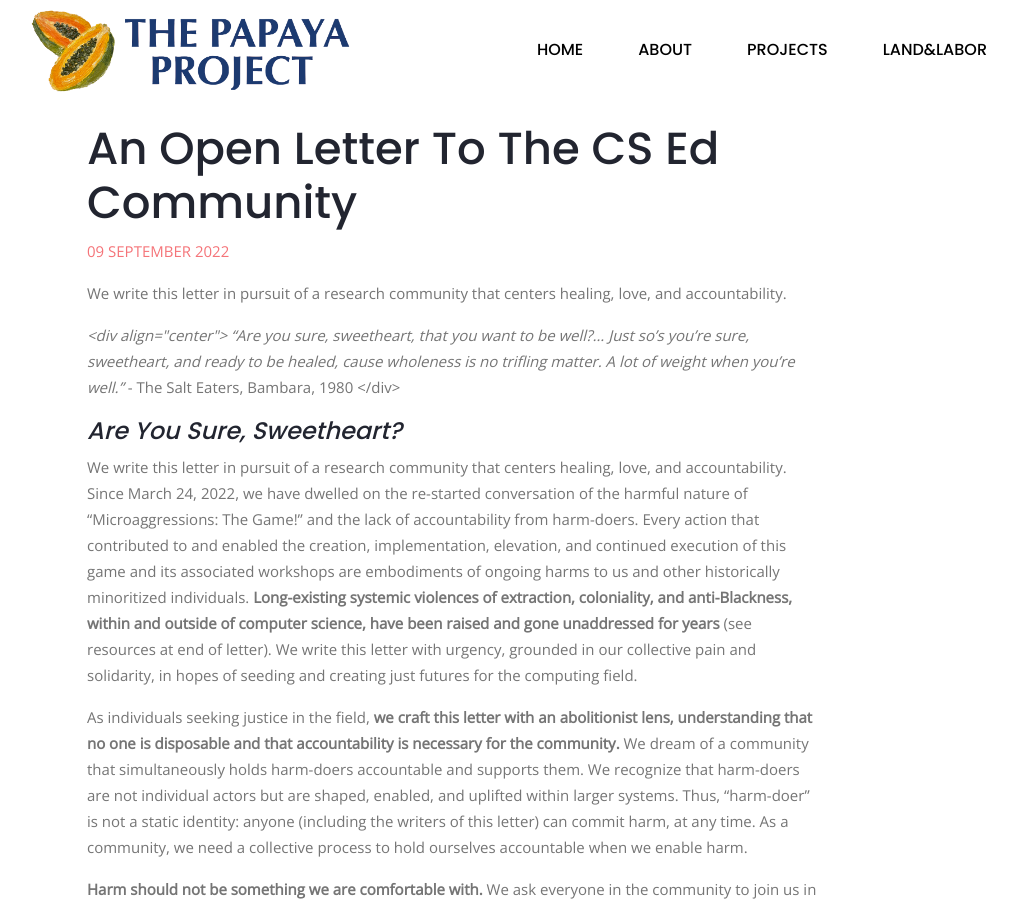
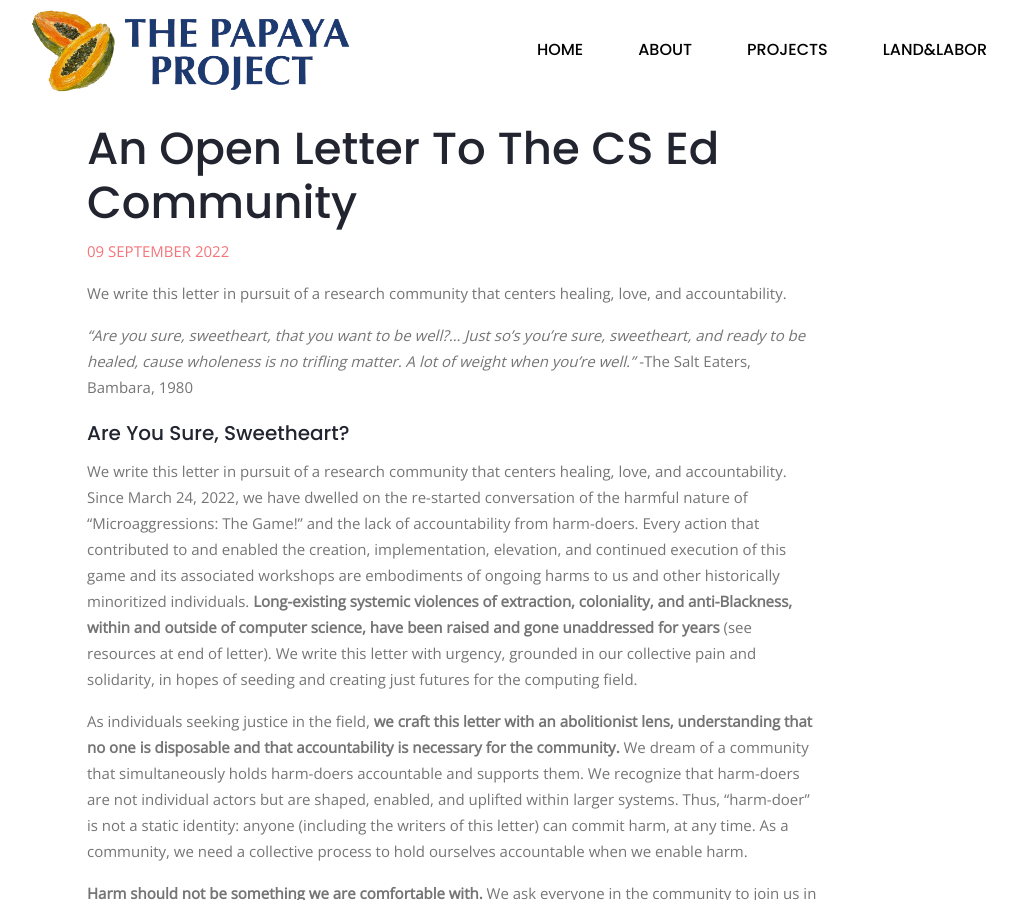
Before and after one commit to the-papaya-project/the-papaya-project.github.io, a Jekyll site: the page built from _posts/2022-09-14-letter.md, in a window 1280 px wide and 900 px high. Shown: the whole window, without its empty margins (188-1205 px from the left). Built offline with Jekyll 4.4.1, drawn with Linux system fonts in a browser that asks for light colours.

Commit message:
formatting

```diff
--- a/_posts/2022-09-14-letter.md
+++ b/_posts/2022-09-14-letter.md
@@ -5,9 +5,9 @@ date: 2022-09-09
 excerpt: "We write this letter in pursuit of a research community that centers healing, love, and accountability."
 ---
 
-> *<div align="center"> “Are you sure, sweetheart, that you want to be well?… Just so's you're sure, sweetheart, and ready to be healed, cause wholeness is no trifling matter. A lot of weight when you're well.”* - The Salt Eaters, Bambara, 1980 </div>
+> *“Are you sure, sweetheart, that you want to be well?… Just so's you're sure, sweetheart, and ready to be healed, cause wholeness is no trifling matter. A lot of weight when you're well.”* -The Salt Eaters, Bambara, 1980
 
-#### *Are You Sure, Sweetheart?*
+##### Are You Sure, Sweetheart?
 
 We write this letter in pursuit of a research community that centers healing, love, and accountability. Since March 24, 2022, we have dwelled on the re-started conversation of the harmful nature of “Microaggressions: The Game!” and the lack of accountability from harm-doers. Every action that contributed to and enabled the creation, implementation, elevation, and continued execution of this game and its associated workshops are embodiments of ongoing harms to us and other historically minoritized individuals. **Long-existing systemic violences of extraction, coloniality, and anti-Blackness, within and outside of computer science, have been raised and gone unaddressed for years** (see resources at end of letter). We write this letter with urgency, grounded in our collective pain and solidarity, in hopes of seeding and creating just futures for the computing field.
 
@@ -15,7 +15,7 @@ As individuals seeking justice in the field, **we craft this letter with an abol
 
 **Harm should not be something we are comfortable with.** We ask everyone in the community to join us in challenging ourselves and in unlearning within a zone of discomfort. To build and nurture the computing education community and beyond, and also to prevent harm in the future, we envision three main pillars for community-building, centered around accountability: Recognizing, Embracing, and Healing & Restoring. Fundamentally, we build and sustain this community through acknowledging, respecting, and dignifying each others’ lives. Our struggles as minoritized scholars and the work in our field are deeply intertwined with other areas and real-world happenings. We must hold each other to higher standards that share a common goal of loving our most marginalized.
 
-#### *Wholeness is No Trifling Matter*
+##### Wholeness is No Trifling Matter
 
 We build our vision upon three intertwined pillars: recognizing, embracing, and healing & restoring. In deciding on these pillars, we consciously utilized verbs to signify the actions that we continuously work towards. When we say “pillars,” we do not mean to imply that they are heavy or unmovable. Rather, foundational to the community, the pillars are meant to be dynamic and grow as we learn and unlearn. In other words, *what we write here is not a static nor finalized understanding.*
 
@@ -62,7 +62,7 @@ In the spirit of practicing **nurturing community**, we invite you to **pause an
 - How can we grow and learn from the harms committed within and by our community?
 - What else does a community that heals and restores look and feel like? What additional individual, institutional, and SIG-level actions can support this?
 
-#### *A Lot of Weight When You’re Well*
+##### A Lot of Weight When You’re Well
 
 **We remind you that people have been and continue to be harmed. Many of us are still in pain. We can’t keep normalizing violence.** Engaging with this letter is a step towards healing, restoring, and preventing further harm. However, this is an ongoing process that requires commitment to the work. *What have you done to help yourself heal? What have you done to help the community heal?* Though a signature of support helps amplify our message, we urge a deep engagement with this letter. Re-read this letter, come back to it when you need to, and truly consider the questions we ask as well as what further actions you can take. In signing this letter, you are dedicating yourself to consistently engaging in the zone of discomfort.
 
```
